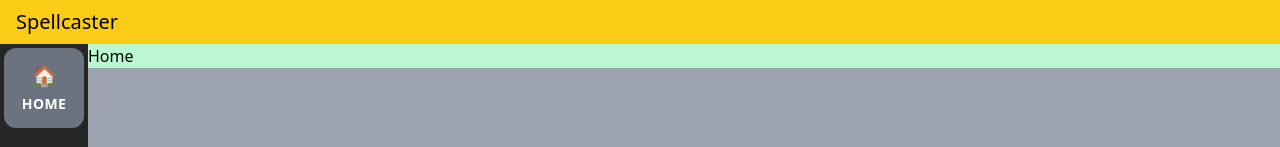
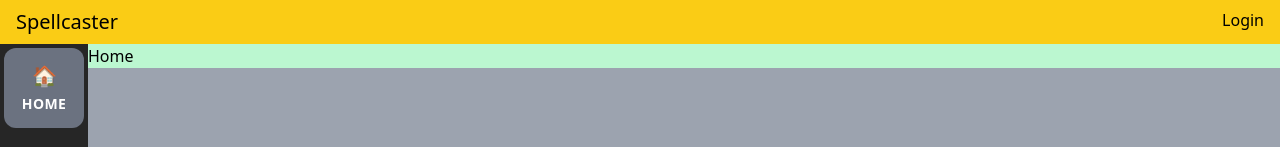
Before and after one commit to TunaFarm/marketplace, a Next.js app: page / in a window 1280 px wide. Shown: the top 147 px of the page. Built offline with nearby package versions, Linux system fonts and the light colour scheme; no server answers.

Commit message:
feat: Auth0 Next.js

```diff
--- a/components/common/Layout.tsx
+++ b/components/common/Layout.tsx
@@ -1,13 +1,13 @@
 import { ReactNode } from "react";
 import Sidebar from "./sidebar/Sidebar";
-import TopBar from "./TopBar";
+import TopBar from "./topbar/TopBar";
 
 type Props = {
   children: ReactNode;
 };
 
 const Layout = ({ children }: Props) => (
-  <div className="h-screen w-screen bg-gray-400 flex flex-col">
+  <div className="flex flex-col w-screen h-screen bg-gray-400">
     <TopBar />
     <div className="flex flex-1">
       <Sidebar />
--- a/components/common/TopBar.tsx
+++ /dev/null
@@ -1,7 +0,0 @@
-const TopBar = () => (
-  <div className="bg-yellow-400 py-2 px-4">
-    <span className="text-xl">Spellcaster</span>
-  </div>
-);
-
-export default TopBar;
--- /dev/null
+++ b/components/common/topbar/TopBar.tsx
@@ -0,0 +1,10 @@
+import UserSection from "./UserSection";
+
+const TopBar = () => (
+  <div className="flex justify-between px-4 py-2 bg-yellow-400">
+    <span className="text-xl">Spellcaster</span>
+    <UserSection />
+  </div>
+);
+
+export default TopBar;
--- /dev/null
+++ b/components/common/topbar/UserSection.tsx
@@ -0,0 +1,27 @@
+import { useUser } from "@auth0/nextjs-auth0";
+import { useEffect, useState } from "react";
+
+const UserSection = () => {
+  const { user, error, isLoading } = useUser();
+
+  // If statically generated, don't render anything.
+  const [mounted, setMounted] = useState(false);
+  useEffect(() => setMounted(true), []);
+  if (!mounted) return null;
+
+  return (
+    <div>
+      {isLoading && <span>Loading...</span>}
+      {error && <span>Error</span>}
+      {!isLoading && !user && <a href="/api/auth/login">Login</a>}
+      {user && (
+        <div>
+          <span>Welcome, {user.name}</span>
+          <a href="/api/auth/logout">Logout</a>
+        </div>
+      )}
+    </div>
+  );
+};
+
+export default UserSection;
--- a/package.json
+++ b/package.json
@@ -9,6 +9,7 @@
     "lint": "next lint"
   },
   "dependencies": {
+    "@auth0/nextjs-auth0": "^1.9.0",
     "next": "12.1.6",
     "react": "18.1.0",
     "react-dom": "18.1.0"
--- a/pages/_app.tsx
+++ b/pages/_app.tsx
@@ -1,12 +1,15 @@
 import "../styles/globals.css";
 import type { AppProps } from "next/app";
 import Layout from "components/common/Layout";
+import { UserProvider } from "@auth0/nextjs-auth0";
 
 const MyApp = ({ Component, pageProps }: AppProps) => (
-  <Layout>
-    {/* eslint-disable-next-line react/jsx-props-no-spreading */}
-    <Component {...pageProps} />
-  </Layout>
+  <UserProvider>
+    <Layout>
+      {/* eslint-disable-next-line react/jsx-props-no-spreading */}
+      <Component {...pageProps} />
+    </Layout>
+  </UserProvider>
 );
 
 export default MyApp;
--- /dev/null
+++ b/pages/api/auth/[...auth0].ts
@@ -0,0 +1,3 @@
+import { handleAuth } from "@auth0/nextjs-auth0";
+
+export default handleAuth();
```
Also changed, not shown: 1 other file (tests, documents, lock files or other folders).
